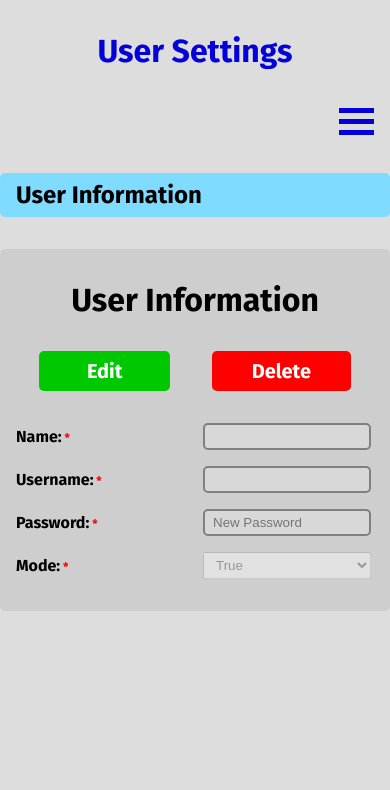
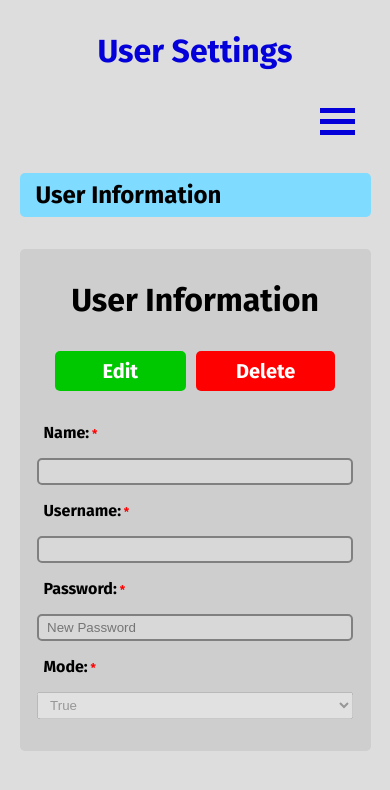
Before and after one commit to johnrbrooks/StudioSync-frontend, a React (Vite) app in the folder StudioSync-Front/: page /settings in a window 390 px wide. Shown: the top 790 px of the page. Built offline with nearby package versions, Linux system fonts and the light colour scheme; no server answers; sample sign-in values are in the browser's storage; grey boxes are pictures that could not be loaded.

Commit message:
Styling adjustments

```diff
--- a/StudioSync-Front/src/App.css
+++ b/StudioSync-Front/src/App.css
@@ -559,7 +559,7 @@ hr {
 
 .prospect-settings-title {
     background-color: var(--secondary-color);
-    padding: 0.5rem 1rem;
+    padding: 0 1rem;
     border-radius: 5px;
 }
 
@@ -1153,6 +1153,7 @@ hr {
 
     .prospect-settings-page {
         margin: 2rem 0;
+        width: 90vw;
     }
 
     .prospect-settings-container {
@@ -1177,6 +1178,8 @@ hr {
     }
 
     .new-data-grid {
+        display: flex;
+        flex-direction: column;
         grid-gap: 1rem;
         margin-bottom: 2rem;
         width: 100%;
@@ -1184,7 +1187,9 @@ hr {
 
     .data-title {
         font-size: 1rem;
-        margin-left: 1rem;
+        margin-left: 3rem;
+        width: 100%;
+        text-align: left;
     }
 
     .required {
@@ -1193,6 +1198,8 @@ hr {
 
     .check-box-title {
         margin-bottom: 1rem;
+        margin-left: 1.35rem;
+        font-size: 0.8rem;
     }
 
     .check-boxes-grid {
@@ -1200,7 +1207,9 @@ hr {
         grid-template-columns: 1fr 1fr 1fr;
         justify-content: center;
         align-items: center;
+        grid-gap: 0.75rem;
         margin-right: 1rem;
+        margin-left: 1.35rem;
     }
 
     .check-box-label {
@@ -1211,6 +1220,12 @@ hr {
     .notes-field {
         margin-right: 1rem;
         width: 90%;
+        margin-left: 1.35rem;
+        padding: 0.25rem;
+    }
+
+    .error-message2 {
+        margin: 1rem 2rem;
     }
 
     .extension {
--- a/StudioSync-Front/src/Components/Prospects.jsx
+++ b/StudioSync-Front/src/Components/Prospects.jsx
@@ -128,7 +128,7 @@ export default function Prospects() {
                 </div>
                 <div className="search-bar">
                     <div className="search-bar-container">
-                        <input type="text" className="search-input" placeholder="Search Prospects..." value={searchQuery} onChange={handleChange}/>
+                        <input type="text" className="search-input" autoFocus placeholder="Search Prospects..." value={searchQuery} onChange={handleChange}/>
                     </div>
                     <button className="create-prospect" onClick={() => {handleClick()}}>New</button>
                 </div>
```
